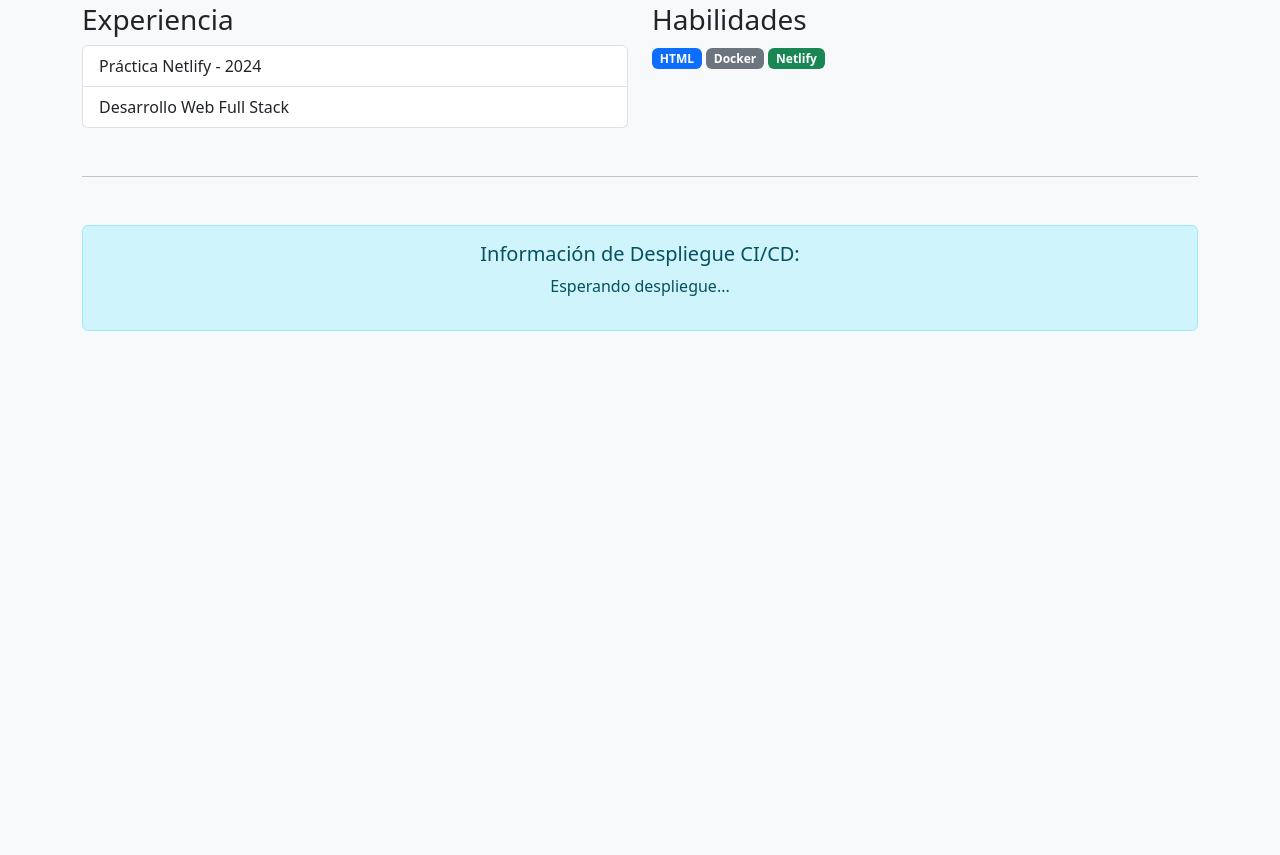
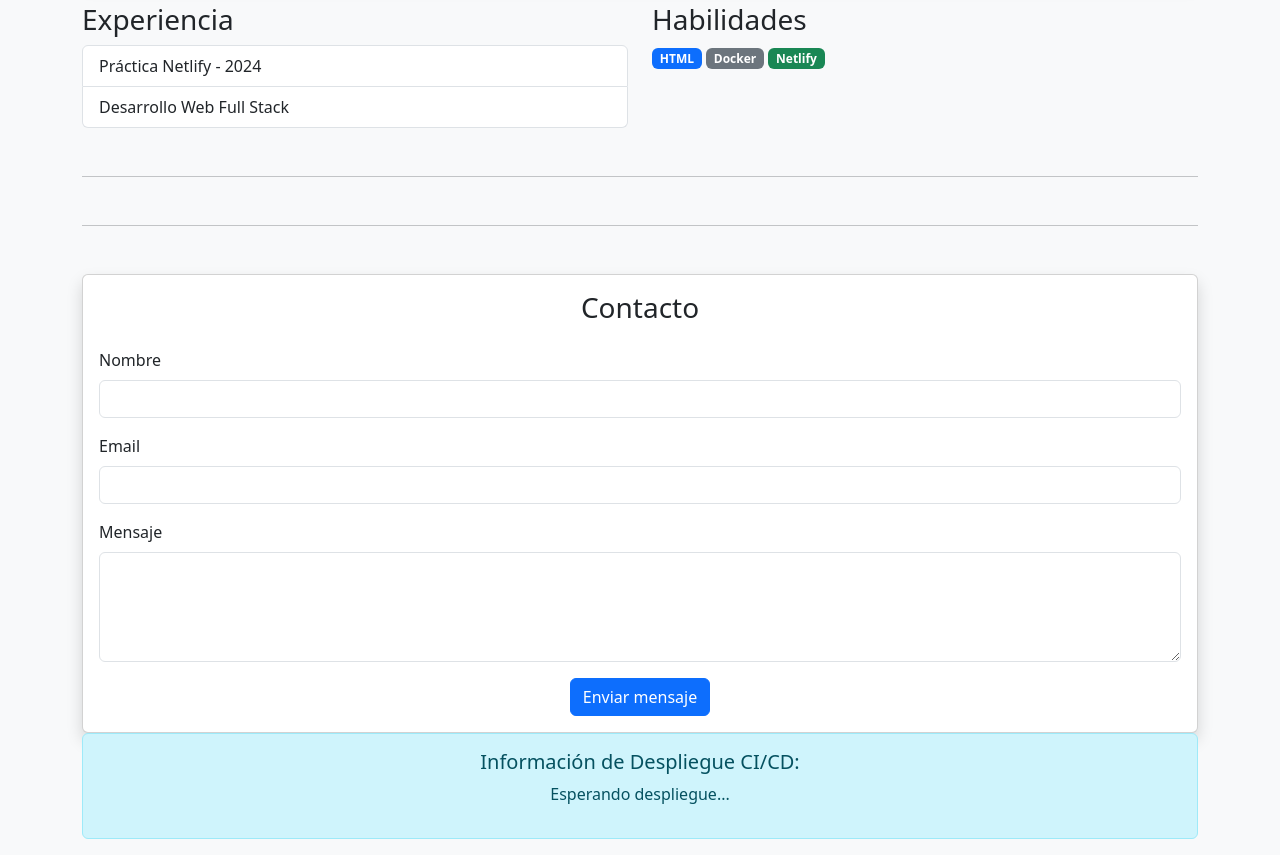
Before and after one commit to Code-Moises/mi-web-netlify, a plain HTML site: page index.html in a window 1280 px wide. Shown: the part 349-1204 px from the top of the page. Before the commit the page ends 800 px from the top, so only its background shows below. Drawn offline with nearby package versions, Linux system fonts and the light colour scheme.

Commit message:
formulario añadido

```diff
--- a/index.html
+++ b/index.html
@@ -36,6 +36,43 @@
 
       <hr class="my-5">
 
+<hr class="my-5">
+
+<div class="card shadow">
+  <div class="card-body">
+    <h3 class="text-center mb-4">Contacto</h3>
+
+    <form name="contacto" method="POST" data-netlify="true">
+
+      <!-- Campo oculto obligatorio para Netlify -->
+      <input type="hidden" name="form-name" value="contacto">
+
+      <div class="mb-3">
+        <label class="form-label">Nombre</label>
+        <input type="text" name="nombre" class="form-control" required>
+      </div>
+
+      <div class="mb-3">
+        <label class="form-label">Email</label>
+        <input type="email" name="email" class="form-control" required>
+      </div>
+
+      <div class="mb-3">
+        <label class="form-label">Mensaje</label>
+        <textarea name="mensaje" class="form-control" rows="4" required></textarea>
+      </div>
+
+      <div class="text-center">
+        <button type="submit" class="btn btn-primary">
+          Enviar mensaje
+        </button>
+      </div>
+
+    </form>
+  </div>
+</div>
+
+
      <div class="alert alert-info text-center">
        <h5>Información de Despliegue CI/CD:</h5>
 
```
